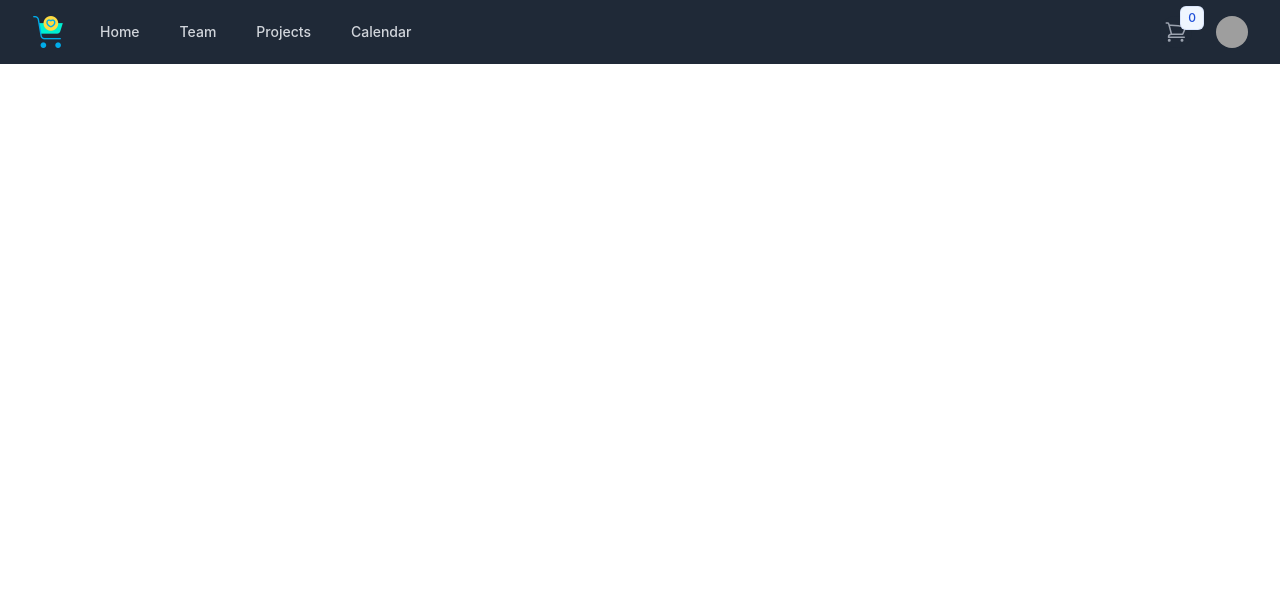
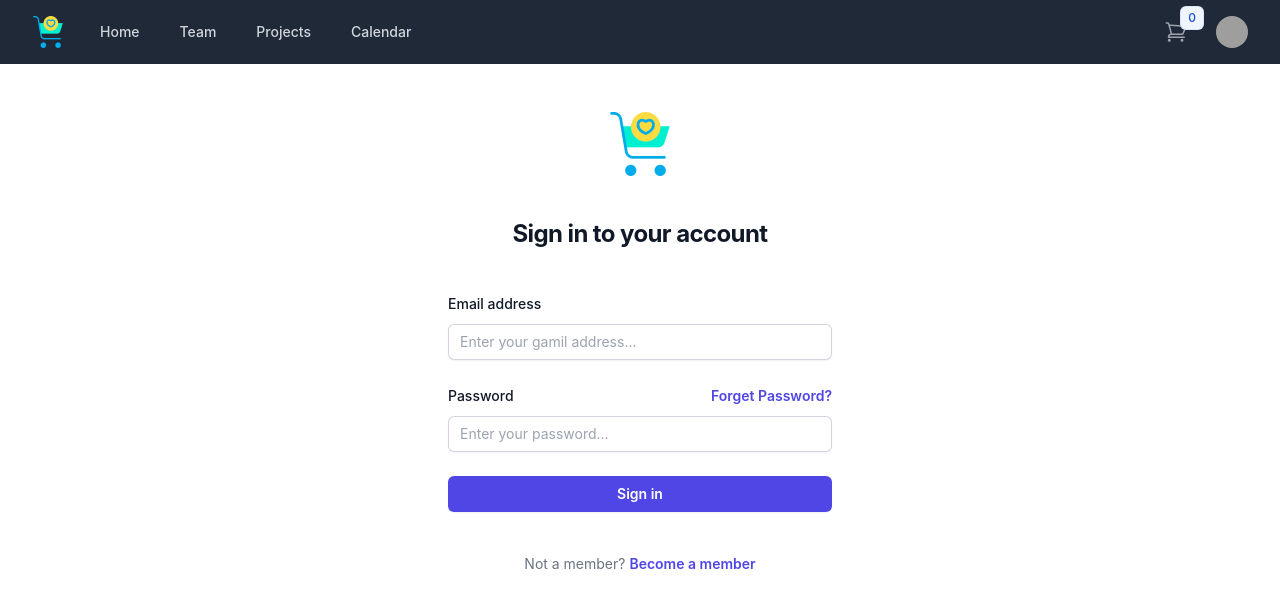
Before and after one commit to vikasmittal7011/myShop-Frontend-, a React (Create React App) app: page /signin in a window 1280 px wide. Shown: the top 608 px of the page. Built offline with nearby package versions, Linux system fonts and the light colour scheme; grey boxes are pictures that could not be loaded.

Commit message:
Complete signin page desgin

```diff
--- a/package.json
+++ b/package.json
@@ -6,6 +6,7 @@
     "@headlessui/react": "^1.7.16",
     "@heroicons/react": "^2.0.18",
     "@reduxjs/toolkit": "^1.9.5",
+    "@tailwindcss/forms": "^0.5.4",
     "@testing-library/jest-dom": "^5.17.0",
     "@testing-library/react": "^13.4.0",
     "@testing-library/user-event": "^14.4.3",
--- a/public/index.html
+++ b/public/index.html
@@ -1,5 +1,5 @@
 <!DOCTYPE html>
-<html lang="en">
+<html lang="en" class="h-full bg-white">
   <head>
     <meta charset="utf-8" />
     <link rel="icon" href="%PUBLIC_URL%/favicon.ico" />
@@ -13,7 +13,7 @@
     <link rel="manifest" href="%PUBLIC_URL%/manifest.json" />
     <title>My Shop</title>
   </head>
-  <body>
+  <body class="h-full">
     <div id="root"></div>
   </body>
 </html>
--- a/src/App.js
+++ b/src/App.js
@@ -1,13 +1,14 @@
 import React from "react";
 import { BrowserRouter, Route, Routes } from "react-router-dom";
 import NavBar from "./pages/NavBar";
+import Login from "./pages/Login";
 
 const App = () => {
   return (
     <BrowserRouter>
       <NavBar />
       <Routes>
-        <Route />
+        <Route path="/signin" exact element={<Login />} />
       </Routes>
     </BrowserRouter>
   );
--- /dev/null
+++ b/src/components/common/Link.js
@@ -0,0 +1,13 @@
+import React from "react";
+
+import { Link } from "react-router-dom";
+
+const Links = ({ className, to, name, onClick }) => {
+  return (
+    <Link to={to} className={`${className || ""}`} onClick={onClick}>
+      {name}
+    </Link>
+  );
+};
+
+export default Links;
--- /dev/null
+++ b/src/components/form/Input.js
@@ -0,0 +1,65 @@
+import React from "react";
+import Links from "../common/Link";
+
+const Input = ({
+  title,
+  id,
+  type,
+  className,
+  showLink = false,
+  linkText,
+  linkNavigate,
+  linkClass,
+  placeHolder,
+  value,
+  onChange,
+  minLength,
+}) => {
+  const handleChange = (e) => {
+    onChange(id, e.target.value);
+  };
+
+  return (
+    <div>
+      <div className="flex items-center justify-between">
+        <label
+          htmlFor={id}
+          className="block text-sm font-medium leading-6 text-gray-900"
+        >
+          {title}
+        </label>
+        {showLink && (
+          <div className="text-sm">
+            <Links
+              to={linkNavigate}
+              className={`${
+                linkClass ||
+                "font-semibold text-indigo-600 hover:text-indigo-500"
+              }`}
+              name={linkText}
+            />
+          </div>
+        )}
+      </div>
+      <div className="mt-2">
+        <input
+          id={id}
+          name={id}
+          type={type}
+          autoComplete="current-password"
+          required
+          className={`${
+            className ||
+            "block w-full rounded-md border-0 py-1.5 text-gray-900 shadow-sm ring-1 ring-inset ring-gray-300 placeholder:text-gray-400 focus:ring-2 focus:ring-inset focus:ring-indigo-600 sm:text-sm sm:leading-6"
+          }`}
+          placeholder={placeHolder}
+          value={value}
+          onChange={handleChange}
+          minLength={minLength}
+        />
+      </div>
+    </div>
+  );
+};
+
+export default Input;
--- /dev/null
+++ b/src/pages/Login.js
@@ -0,0 +1,71 @@
+import React, { useState } from "react";
+
+import logo from "../assets/logo.png";
+import Links from "../components/common/Link";
+import Input from "../components/form/Input";
+
+const Login = () => {
+  const [credentials, setCredentials] = useState({
+    email: "",
+    password: "",
+  });
+
+  const manageCredentials = (id, value) => {
+    setCredentials({ ...credentials, [id]: value });
+  };
+
+  return (
+    <div className="flex min-h-full flex-1 flex-col justify-center px-6 py-12 lg:px-8">
+      <div className="sm:mx-auto sm:w-full sm:max-w-sm">
+        <img className="mx-auto h-16 w-auto" src={logo} alt="Your Company" />
+        <h2 className="mt-10 text-center text-2xl font-bold leading-9 tracking-tight text-gray-900">
+          Sign in to your account
+        </h2>
+      </div>
+
+      <div className="mt-10 sm:mx-auto sm:w-full sm:max-w-sm">
+        <form className="space-y-6">
+          <Input
+            title="Email address"
+            id="email"
+            type="email"
+            placeHolder="Enter your gamil address..."
+            value={credentials.email}
+            onChange={manageCredentials}
+          />
+          <Input
+            title="Password"
+            id="password"
+            type="password"
+            showLink={true}
+            linkText="Forget Password?"
+            linkNavigate="/"
+            placeHolder="Enter your password..."
+            value={credentials.password}
+            onChange={manageCredentials}
+            minLength={8}
+          />
+          <div>
+            <button
+              type="submit"
+              className="flex w-full justify-center rounded-md bg-indigo-600 px-3 py-1.5 text-sm font-semibold leading-6 text-white shadow-sm hover:bg-indigo-500 focus-visible:outline focus-visible:outline-2 focus-visible:outline-offset-2 focus-visible:outline-indigo-600"
+            >
+              Sign in
+            </button>
+          </div>
+        </form>
+
+        <p className="mt-10 text-center text-sm text-gray-500">
+          Not a member?{" "}
+          <Links
+            to="/signup"
+            className="font-semibold leading-6 text-indigo-600 hover:text-indigo-500"
+            name="Become a member"
+          />
+        </p>
+      </div>
+    </div>
+  );
+};
+
+export default Login;
--- a/tailwind.config.js
+++ b/tailwind.config.js
@@ -1,10 +1,8 @@
 /** @type {import('tailwindcss').Config} */
 module.exports = {
-  content: [
-    "./src/**/*.{js,jsx,ts,tsx}",
-  ],
+  content: ["./src/**/*.{js,jsx,ts,tsx}"],
   theme: {
     extend: {},
   },
-  plugins: [],
-}
+  plugins: [require("@tailwindcss/forms")],
+};
```
Also changed, not shown: 1 other file (tests, documents, lock files or other folders).
